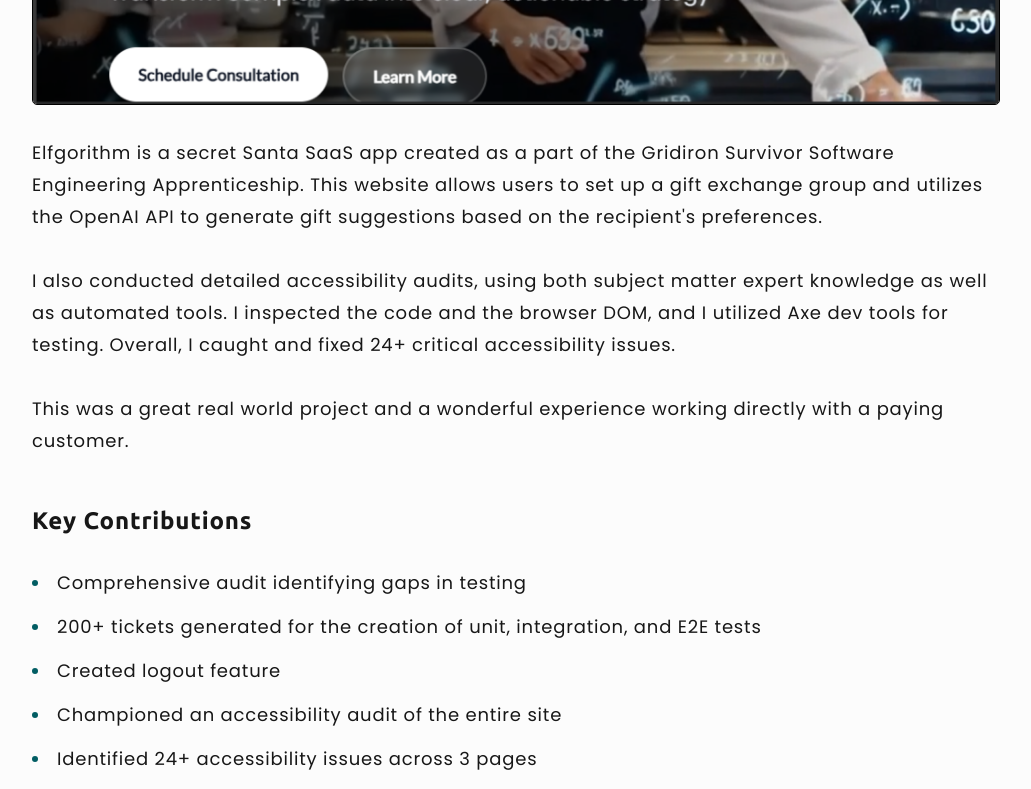
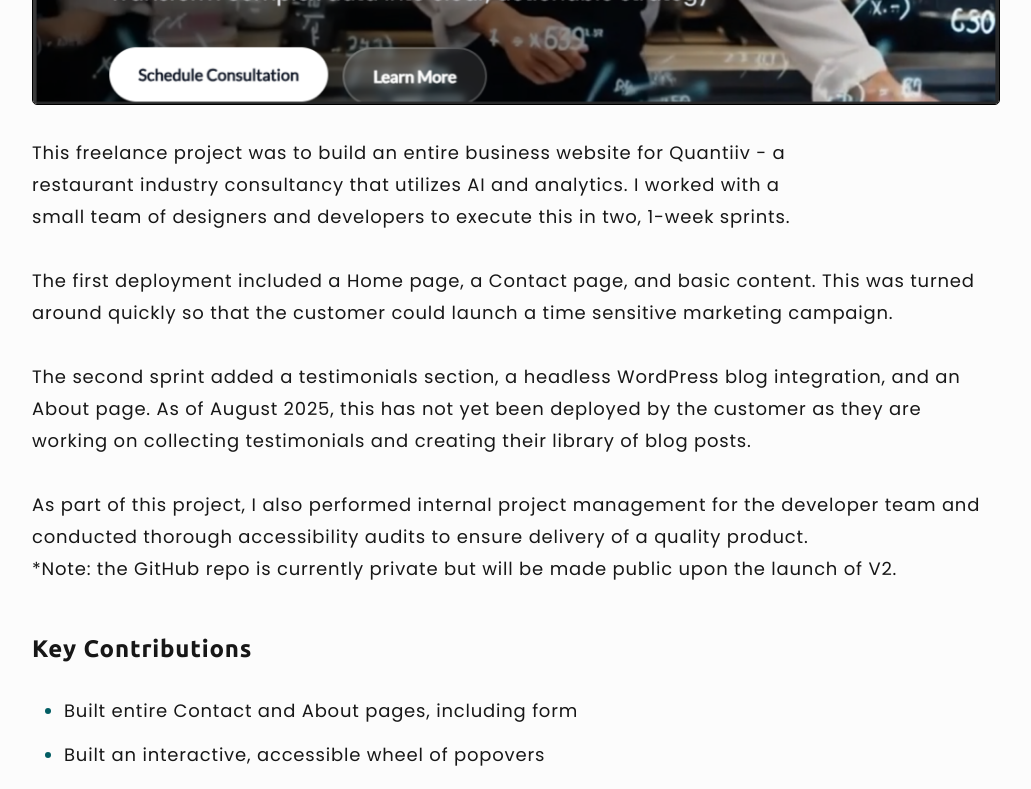
Before and after one commit to Danielle254/portfolio4, a Next.js app: page /projects/quantiiv in a window 1280 px wide. Shown: the part 740-1529 px from the top of the page, without its empty margins (124-1155 px from the left). Built offline with nearby package versions, Linux system fonts and the light colour scheme.

Commit message:
feat: add copy for quantiiv project detail page

```diff
--- a/app/projects/quantiiv/page.tsx
+++ b/app/projects/quantiiv/page.tsx
@@ -30,35 +30,49 @@ export default function Quantiiv() {
         }}
       />
       <section>
-        <p className="text-lg/8 mt-8">
-          Elfgorithm is a secret Santa SaaS app created as a part of the
-          Gridiron Survivor Software Engineering Apprenticeship. This website
-          allows users to set up a gift exchange group and utilizes the OpenAI
-          API to generate gift suggestions based on the recipient's preferences.
+        <p className="text-lg/8 mt-8 text-balance">
+          This freelance project was to build an entire business website for
+          Quantiiv - a restaurant industry consultancy that utilizes AI and
+          analytics. I worked with a small team of designers and developers to
+          execute this in two, 1-week sprints.
           <br />
-          <br />I also conducted detailed accessibility audits, using both
-          subject matter expert knowledge as well as automated tools. I
-          inspected the code and the browser DOM, and I utilized Axe dev tools
-          for testing. Overall, I caught and fixed 24+ critical accessibility
-          issues. <br />
           <br />
-          This was a great real world project and a wonderful experience working
-          directly with a paying customer.
+          The first deployment included a Home page, a Contact page, and basic
+          content. This was turned around quickly so that the customer could
+          launch a time sensitive marketing campaign.
+          <br />
+          <br />
+          The second sprint added a testimonials section, a headless WordPress
+          blog integration, and an About page. As of August 2025, this has not
+          yet been deployed by the customer as they are working on collecting
+          testimonials and creating their library of blog posts.
+          <br />
+          <br />
+          As part of this project, I also performed internal project management
+          for the developer team and conducted thorough accessibility audits to
+          ensure delivery of a quality product.
+          <br />
+          *Note: the GitHub repo is currently private but will be made public
+          upon the launch of V2.
         </p>
       </section>
       <section>
         <h2 className="text-2xl mb-8 mt-12 font-semibold">Key Contributions</h2>
-        <ul className="list-disc list-inside text-lg space-y-4 marker:text-primary">
-          <li>Comprehensive audit identifying gaps in testing</li>
+        <ul className="list-disc list-outside ms-8 text-lg space-y-4 marker:text-primary text-balance">
+          <li>Built entire Contact and About pages, including form</li>
+          <li>Built an interactive, accessible wheel of popovers</li>
           <li>
-            200+ tickets generated for the creation of unit, integration, and
-            E2E tests
+            Conducted detailed accessibility audits using code analysis and
+            testing tools
           </li>
-          <li>Created logout feature</li>
-          <li>Championed an accessibility audit of the entire site</li>
-          <li>Identified 24+ accessibility issues across 3 pages</li>
-          <li>Created onboarding training on our PR processes</li>
-          <li>Addressed accessibility color contrast issue</li>
+          <li>
+            Identified and resolved 32+ accessibility issues during production
+          </li>
+          <li>Created the testimonials section of the home page</li>
+          <li>
+            Worked from detailed Figma designs and ensured cross-browser
+            compatibile code
+          </li>
         </ul>
       </section>
       <section>
```
